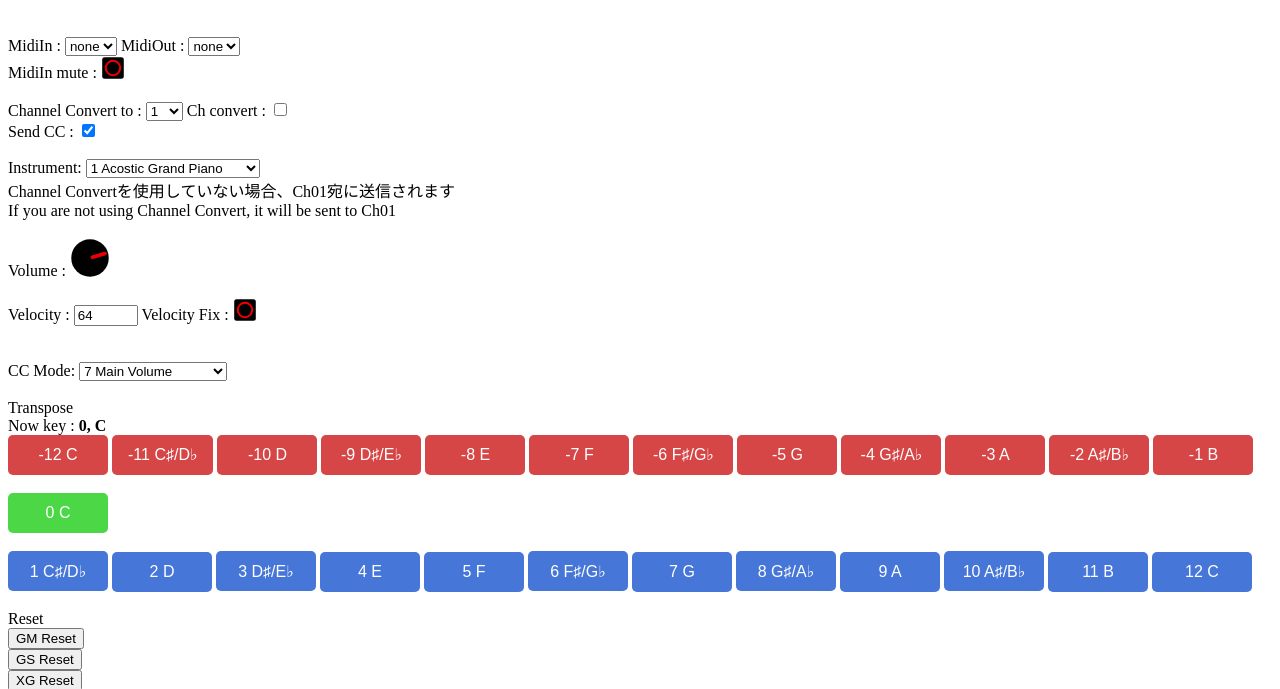
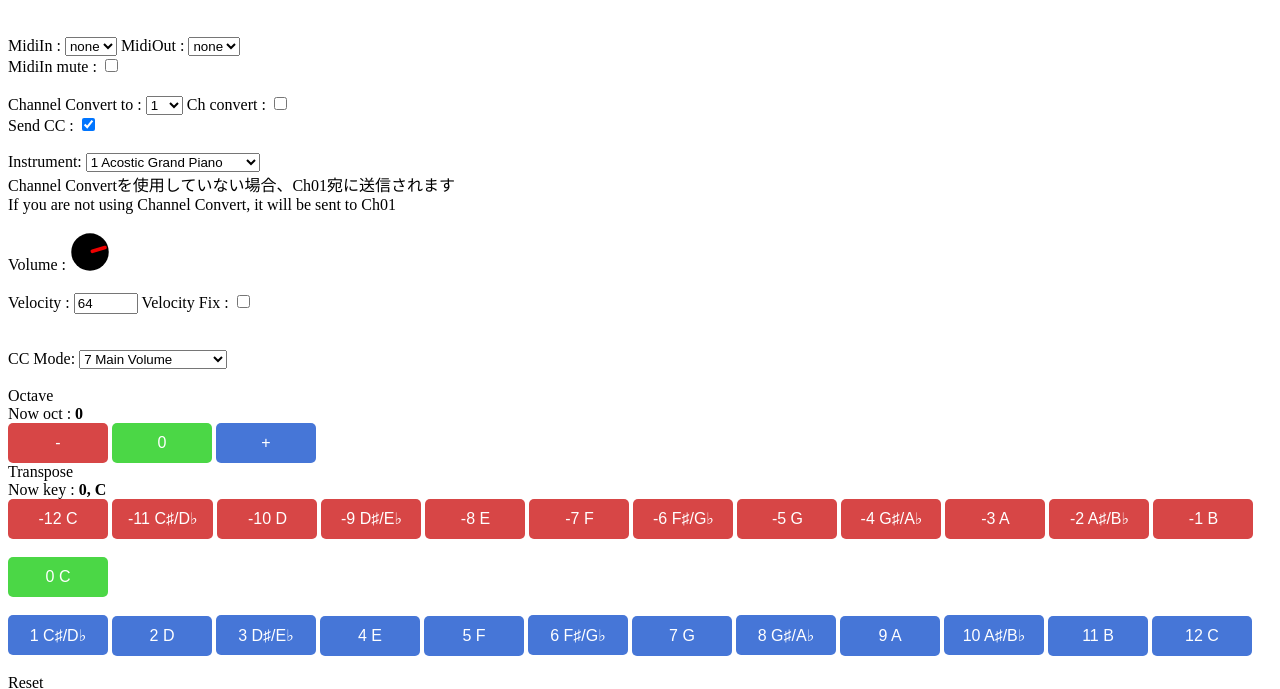
Before and after one commit to mikuta0407/web-midi-thru-tools, a plain HTML site: page keyboard.html in a window 1280 px wide. Shown: the part 61-750 px from the top of the page. Drawn offline with Linux system fonts and the light colour scheme.

Commit message:
[Mod]チェックボックスをすべてinputへ

```diff
--- a/keyboard.html
+++ b/keyboard.html
@@ -80,7 +80,7 @@
     <br />
 	MidiIn : <select id="midiin"><option>none</option></select>
 	MidiOut : <select id="midiout"><option>none</option></select><br/>
-	MidiIn mute : <webaudio-switch id="inputMIDIMuteToggle"></webaudio-switch><br />
+	MidiIn mute : <input type="checkbox" id="inputMIDIMuteToggle"><br />
 
 	<br>
 	Channel Convert to :
@@ -247,7 +247,7 @@
 	<br><br>
 
 	Volume : <webaudio-knob id="volume" min="0" max="127" value="100" diameter="40"></webaudio-knob><br/><br/>
-	Velocity : <input id="velocityNum" type="number" name="velocity" value="64" min="1" max="100"> Velocity Fix : <webaudio-switch id="inputVelocityFixToggle"></webaudio-switch><br /><br /><br />
+	Velocity : <input id="velocityNum" type="number" name="velocity" value="64" min="1" max="100"> Velocity Fix : <input type="checkbox" id="inputVelocityFixToggle"><br /><br /><br />
 
 	CC Mode:
 	<select name="CC Mode" id="ccmode">
@@ -276,6 +276,17 @@
 	</select>
 
 	<br /><br />
+
+	Octave<br />
+
+	<div id="nowoctave">Now oct : <b>0</b></div>
+
+	<div>
+		<button onclick="octave(-1)" class="key-minus">-</button>
+		<button onclick="octave(0)" class="key-zero">0</button>
+		<button onclick="octave(1)" class="key-plus">+</button>
+	</div>
+
 	Transpose<br />
 
 	<div id="nowkey">Now key : <b>0, C</b></div>
--- a/keyboard.js
+++ b/keyboard.js
@@ -11,6 +11,7 @@ var isChCovnert = false;
 var isSendCC = true;
 
 var key = 0; //mikuta0407 created
+var oct = 0;
 
 var keyarr =["C","C♯/D♭","D","D♯/E♭","E","F","F♯/G♭","G","G♯/A♭","A","A♯/B♭","B","C","C♯/D♭","D","D♯/E♭","E","F","F♯/G♭","G","G♯/A♭","A","A♯/B♭","B","C"]; //mikuta0407 created
 
@@ -66,8 +67,11 @@ function inputEvent(e) {
             }
         }
 
+        //Octave + Transpose
+        numArray[1] += oct * 12 + key;
+
         //Transpose
-        numArray[1] += key;
+        //numArray[1] += key;
 
         //Fix Velocity
         if (isVelFix){
@@ -150,11 +154,11 @@ function Init() {
         //console.log(midiin);
     });
     document.getElementById("inputMIDIMuteToggle").addEventListener("change", function (e) {
-        isMidiMute = Boolean(document.getElementById("inputMIDIMuteToggle").value);
+        isMidiMute = Boolean(document.getElementById("inputMIDIMuteToggle").checked);
     });
 
     document.getElementById("inputVelocityFixToggle").addEventListener("change", function (e) {
-        isVelFix = Boolean(document.getElementById("inputVelocityFixToggle").value);
+        isVelFix = Boolean(document.getElementById("inputVelocityFixToggle").checked);
     });
 
     document.getElementById("chconvert").addEventListener("change", function (e) {
@@ -252,6 +256,15 @@ function transpose(keyfrombutton)
     document.getElementById("nowkey").innerHTML = "Now key : <b>" + key + ", " + keyarr[key + 12]+"</b>";
 }
 
+function octave(octfrombutton){
+    if (octfrombutton == 0){
+        oct = 0;
+    } else {
+        oct += parseInt(octfrombutton);
+    }
+    document.getElementById("nowoctave").innerHTML = `Now oct : <b>${oct}</b>`;
+}
+
 //mikuta0407 created
 function gm1systemon(){
     Send([0xF0,0x7E,0x7F,0x09,0x01,0xF7]);
```
